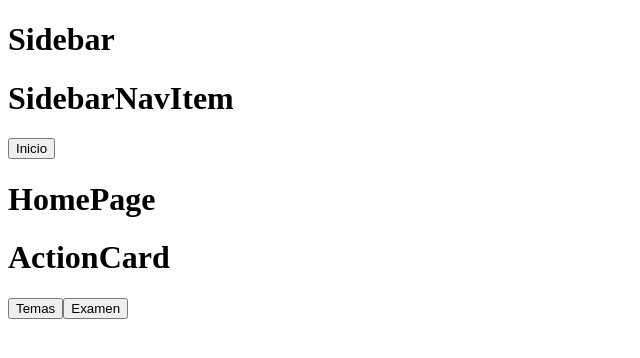
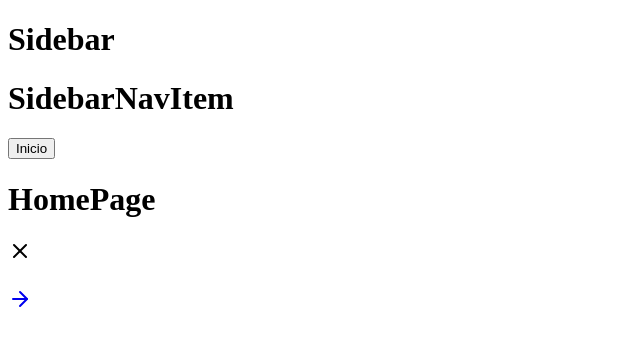
Before and after one commit to ManuelSanchis/aula-del-tirador, a React app in the folder app/: page / in a window 1280 px wide. Shown: the top 358 px of the page, without its empty margins (0-640 px from the left). Built offline with nearby package versions, Linux system fonts and the light colour scheme; the HTML template or start-up script is replaced by a standard one.

Commit message:
feat: make ActionCard reusable

```diff
--- a/app/src/components/ActionCard.tsx
+++ b/app/src/components/ActionCard.tsx
@@ -1,14 +1,48 @@
+import type { LucideIcon } from 'lucide-react';
+import { ArrowRight, X } from 'lucide-react';
 import { Link } from 'react-router-dom';
 
-export const ActionCard = () => {
+interface ActionCardProps {
+  icon?: LucideIcon;
+  title?: string;
+  description?: string;
+  details?: string[];
+  to?: string;
+  buttonText?: string;
+}
+
+export const ActionCard = ({
+  icon: Icon = X,
+  title,
+  description,
+  details,
+  to = '/',
+  buttonText,
+}: ActionCardProps) => {
   return (
     <div>
-      <h1>ActionCard</h1>
-      <Link to="/topics">
-        <button>Temas</button>
-      </Link>
-      <Link to="/exam">
-        <button>Examen</button>
+      <div>
+        <Icon />
+      </div>
+
+      <div>
+        <h2>{title}</h2>
+
+        {description && <p>{description}</p>}
+
+        {details && (
+          <ul>
+            {details.map((detail) => (
+              <li key={detail}>{detail}</li>
+            ))}
+          </ul>
+        )}
+      </div>
+
+      <Link to={to}>
+        <span>{buttonText}</span>
+
+        <ArrowRight />
       </Link>
     </div>
   );
```
